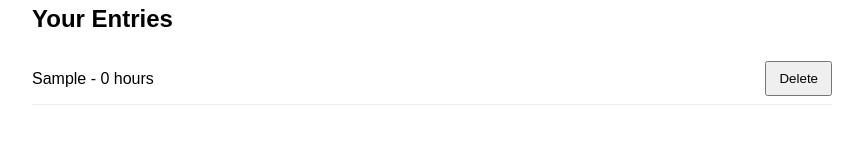
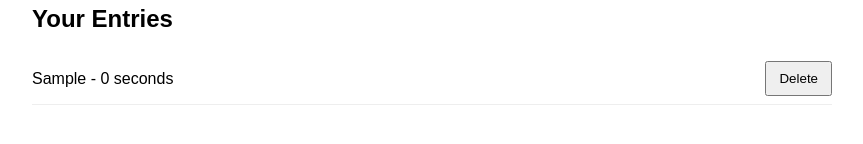
Before and after one commit to YandhileM/mini-time-tracker, a React (Create React App) app: page / in a window 1280 px wide. Both pictures are taken after typing "Sample" into the empty fields and a click on the button "Add Entry". Shown: the part 560-704 px from the top of the page, without its empty margins (208-1071 px from the left). Built offline with nearby package versions, Linux system fonts and the light colour scheme.

Commit message:
refactor TimeEntryList: enhance time formatting logic for better readability

```diff
--- a/src/components/TimeEntryList.tsx
+++ b/src/components/TimeEntryList.tsx
@@ -6,6 +6,46 @@
 }
 
 export default function TimeEntryList({ entries, onDelete }: TimeEntryListProps) {
+  const formatTime = (hours: number): string => {
+    const wholeHours = Math.floor(hours);
+    const remainingHours = hours - wholeHours;
+    const wholeMinutes = Math.floor(remainingHours * 60);
+    const seconds = Math.round((remainingHours * 60 - wholeMinutes) * 60);
+
+    // Handle 60 seconds overflow to minutes
+    let finalMinutes = wholeMinutes;
+    let finalSeconds = seconds;
+    let finalHours = wholeHours;
+
+    if (finalSeconds >= 60) {
+      finalMinutes += Math.floor(finalSeconds / 60);
+      finalSeconds = finalSeconds % 60;
+    }
+
+    // Handle 60 minutes overflow to hours
+    if (finalMinutes >= 60) {
+      finalHours += Math.floor(finalMinutes / 60);
+      finalMinutes = finalMinutes % 60;
+    }
+
+    if (finalHours === 0 && finalMinutes === 0 && finalSeconds === 0) {
+      return '0 seconds';
+    }
+
+    const parts = [];
+    if (finalHours > 0) {
+      parts.push(`${finalHours} ${finalHours === 1 ? 'hour' : 'hours'}`);
+    }
+    if (finalMinutes > 0) {
+      parts.push(`${finalMinutes} ${finalMinutes === 1 ? 'minute' : 'minutes'}`);
+    }
+    if (finalSeconds > 0) {
+      parts.push(`${finalSeconds} ${finalSeconds === 1 ? 'second' : 'seconds'}`);
+    }
+
+    return parts.join(' ');
+  };
+
   return (
     <div className="entry-list">
       <h2>Your Entries</h2>
@@ -15,7 +55,7 @@
         <ul>
           {entries.map((entry) => (
             <li key={entry.id}>
-              <span>{entry.taskName} - {entry.hours} hours</span>
+              <span>{entry.taskName} - {formatTime(entry.hours)}</span>
               <button onClick={() => onDelete(entry.id)}>Delete</button>
             </li>
           ))}
```
